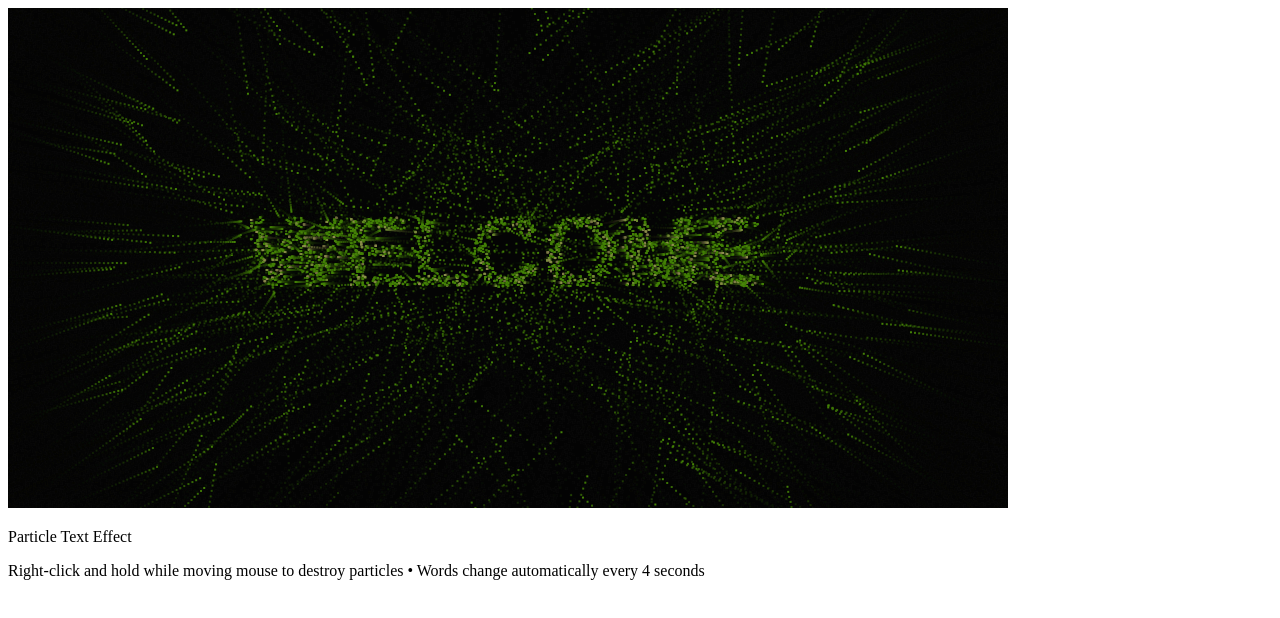
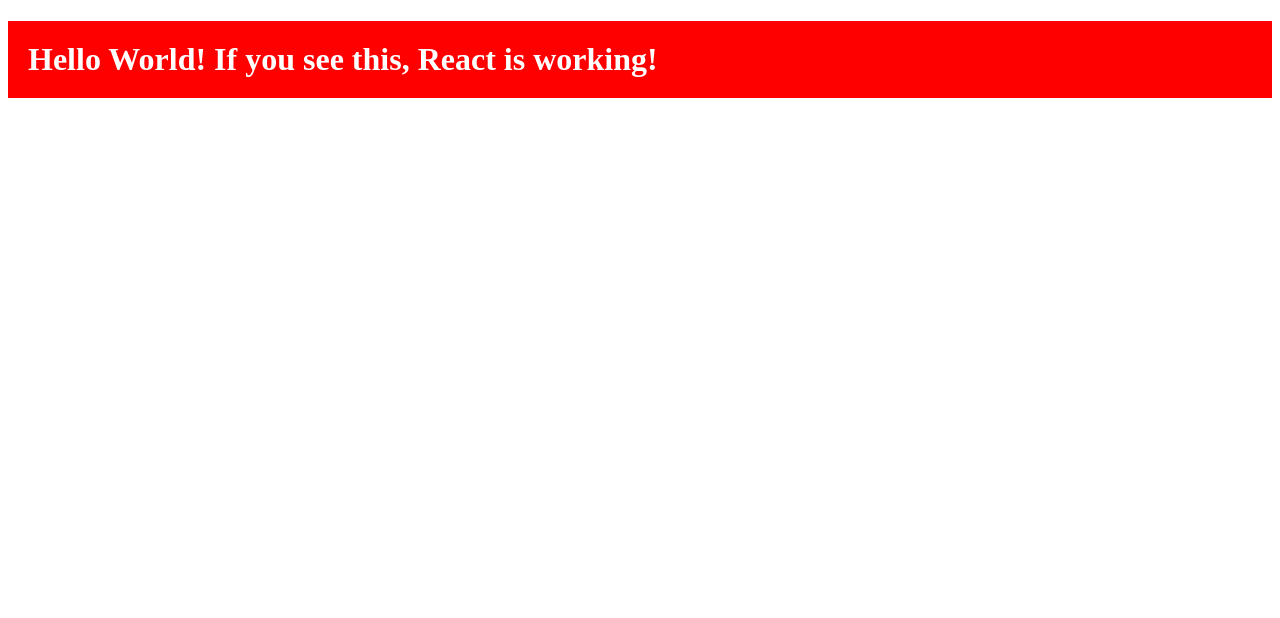
Before and after one commit to 1conscioustraveller/ExploringVerticalForests, a React (Vite) app: page / in a window 1280 px wide. Shown: the top 618 px of the page. Built offline with nearby package versions, Linux system fonts and the light colour scheme.

Commit message:
Update App.tsx

```diff
--- a/src/App.tsx
+++ b/src/App.tsx
@@ -1,11 +1,4 @@
-import { ParticleTextEffect } from "./components/ui/particle-text-effect";
-
-function App() {
-  return (
-    <div>
-      <ParticleTextEffect />
-    </div>
-  );
+// src/App.tsx
+export default function App() {
+  return <h1 style={{ color: 'white', background: 'red', padding: '20px' }}>Hello World! If you see this, React is working!</h1>;
 }
-
-export default App;
```
